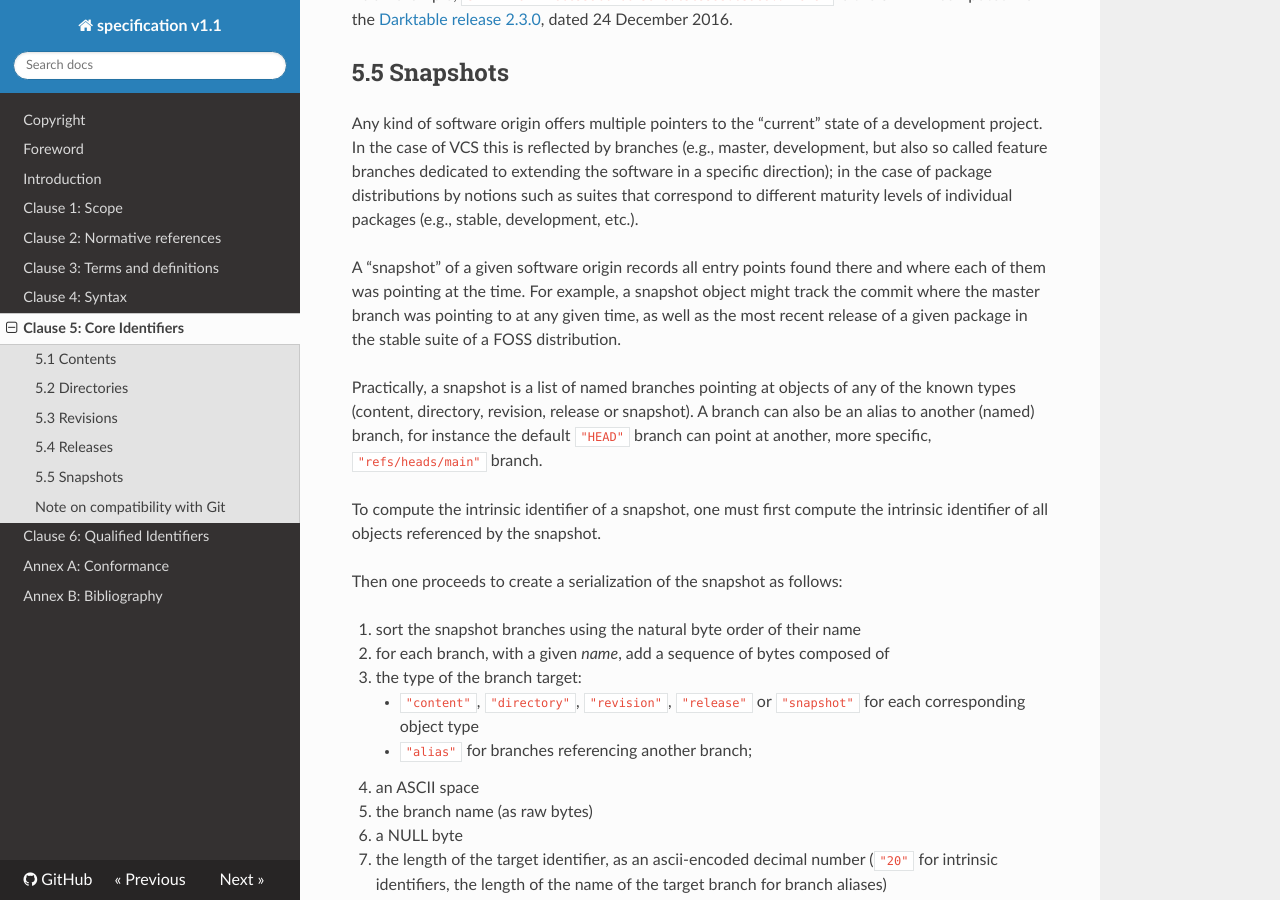
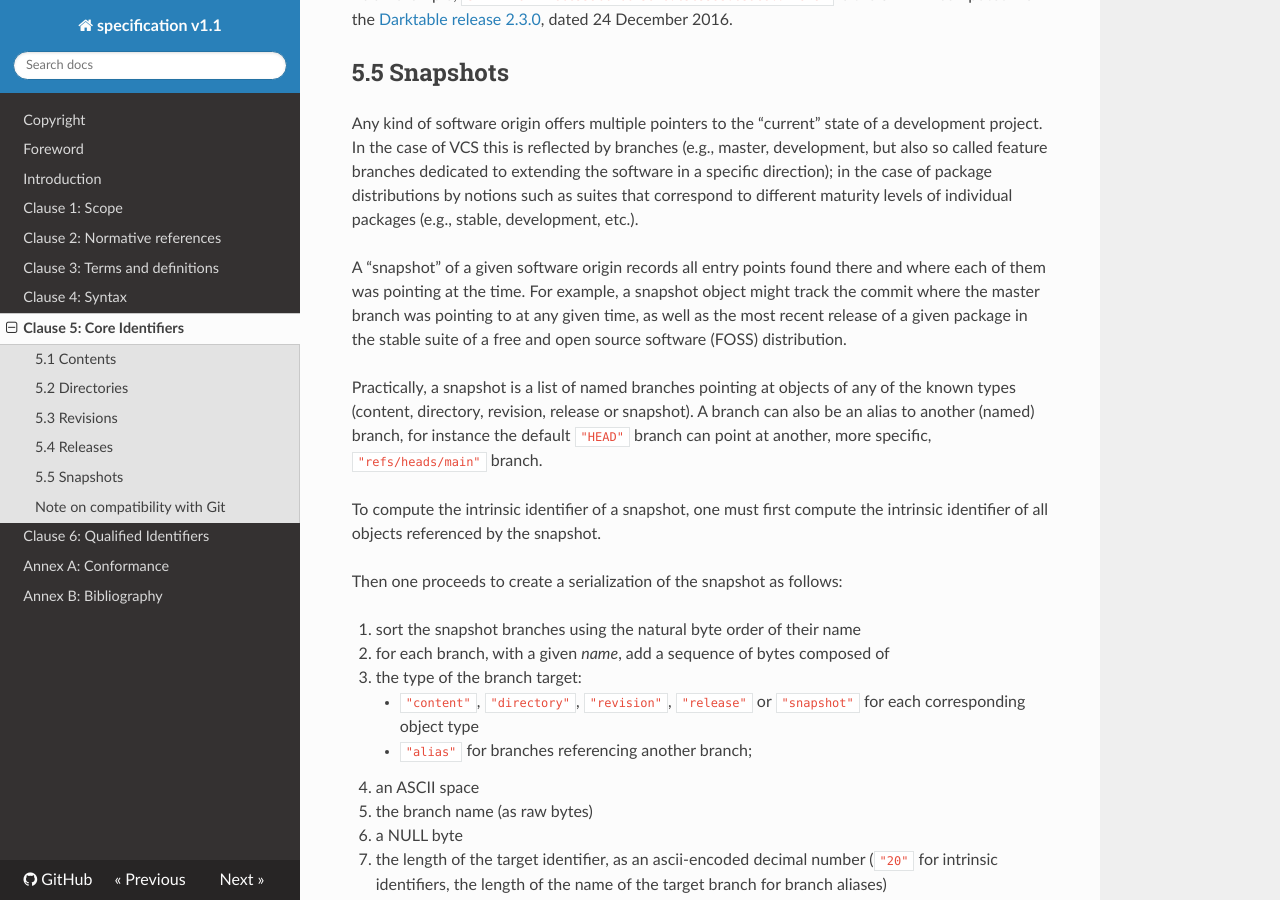
Before and after one commit to swhid/specification, an MkDocs documentation site: the page built from Chapters/5.Core_identifiers.md, in a window 1280 px wide and 900 px high, scrolled down 5781 px. Built offline with MkDocs 1.6.1, drawn with Linux system fonts in a browser that asks for light colours; nearby versions of some CDN libraries.

Commit message:
Expand FOSS acronym.

```diff
--- a/Chapters/5.Core_identifiers.md
+++ b/Chapters/5.Core_identifiers.md
@@ -204,7 +204,7 @@ the [Darktable release 2.3.0](https://archive.softwareheritage.org/swh:1:rel:22e
 
 Any kind of software origin offers multiple pointers to the “current” state of a development project. In the case of VCS this is reflected by branches (e.g., master, development, but also so called feature branches dedicated to extending the software in a specific direction); in the case of package distributions by notions such as suites that correspond to different maturity levels of individual packages (e.g., stable, development, etc.).
 
-A “snapshot” of a given software origin records all entry points found there and where each of them was pointing at the time. For example, a snapshot object might track the commit where the master branch was pointing to at any given time, as well as the most recent release of a given package in the stable suite of a FOSS distribution.
+A “snapshot” of a given software origin records all entry points found there and where each of them was pointing at the time. For example, a snapshot object might track the commit where the master branch was pointing to at any given time, as well as the most recent release of a given package in the stable suite of a free and open source software (FOSS) distribution.
 
 Practically, a snapshot is a list of named branches pointing at objects of any of the known types (content, directory, revision, release or snapshot). A branch can also be an alias to another (named) branch, for instance the default `"HEAD"` branch can point at another, more specific, `"refs/heads/main"` branch.
 
```
